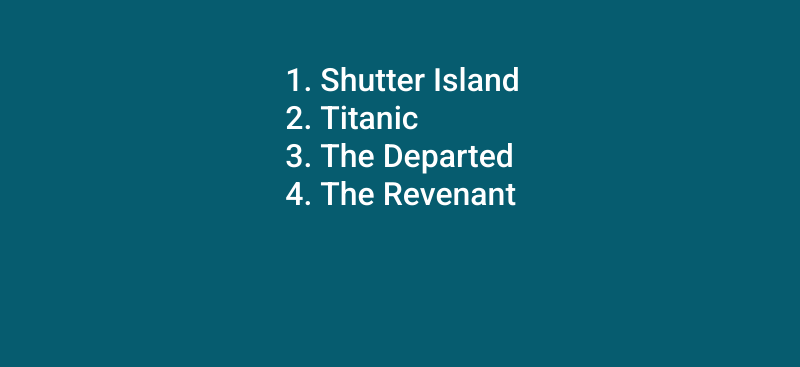
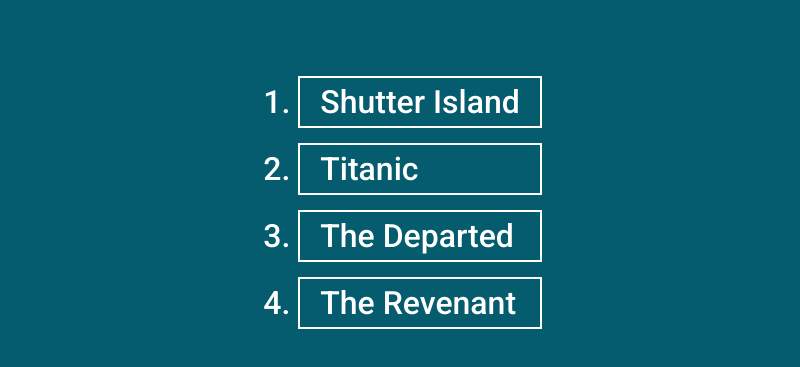
Before and after one commit to Deepak2-0/Quiz-With-Timer-NS, a website: page index.html in a window 1280 px wide. Shown: the part 213-580 px from the top of the page, without its empty margins (240-1040 px from the left). Drawn offline with Linux system fonts and the light colour scheme.

Commit message:
put cursor on options

```diff
--- a/index.html
+++ b/index.html
@@ -25,10 +25,10 @@
 
       <p id="question"></p>
       <ol>
-        <li></li>
-        <li></li>
-        <li></li>
-        <li></li>
+        <li class="options" style="cursor: pointer;"></li>
+        <li class="options" style="cursor: pointer;"></li>
+        <li class="options" style="cursor: pointer;"></li>
+        <li class="options" style="cursor: pointer;"></li>
       </ol>
       <h1 id="gameOver"></h1>
     </div>
--- a/styles.css
+++ b/styles.css
@@ -25,3 +25,8 @@
 .timerboard {
   display: flex;
 }
+li {
+  border: 2px solid white;
+  margin: 15px 10px;
+  padding: 5px 20px;
+}
```
